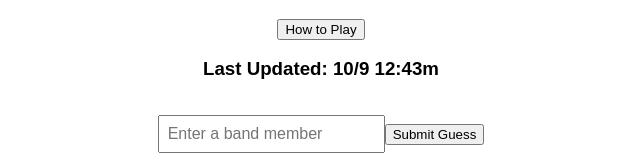
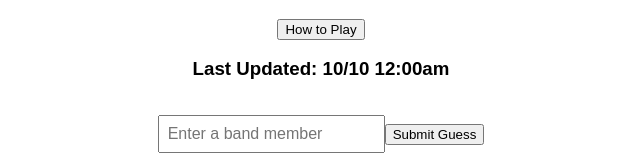
Before and after one commit to CarterWilliams2/AUMB-Guessing-Game, a React (Vite) app: page / in a window 1280 px wide. Shown: the part 161-316 px from the top of the page, without its empty margins (319-959 px from the left). Built offline with nearby package versions, Linux system fonts and the light colour scheme.

Commit message:
daily update

```diff
--- a/src/App.jsx
+++ b/src/App.jsx
@@ -12,7 +12,7 @@ function App() {
       <h1>AUMBLE</h1>
       <h2>An AUMB Guessing Game</h2>
       <button onClick={() => setShowInstructions(true)}>How to Play</button>
-      <h3>Last Updated: 10/9 12:43m</h3>
+      <h3>Last Updated: 10/10 12:00am</h3>
 
       {showInstructions && (
         <div className="modal-overlay" onClick={() => setShowInstructions(false)}>
--- a/src/Game.tsx
+++ b/src/Game.tsx
@@ -17,7 +17,7 @@ function Game() {
   let winMessage: string = "";
 
   const secretMember: Guess = allMembers.find(
-    (m) => m.name === "Jack Mitchell"
+    (m) => m.name === "Corbett Nelms"
   ) ?? {
     name: "Unknown",
     section: "",
```
